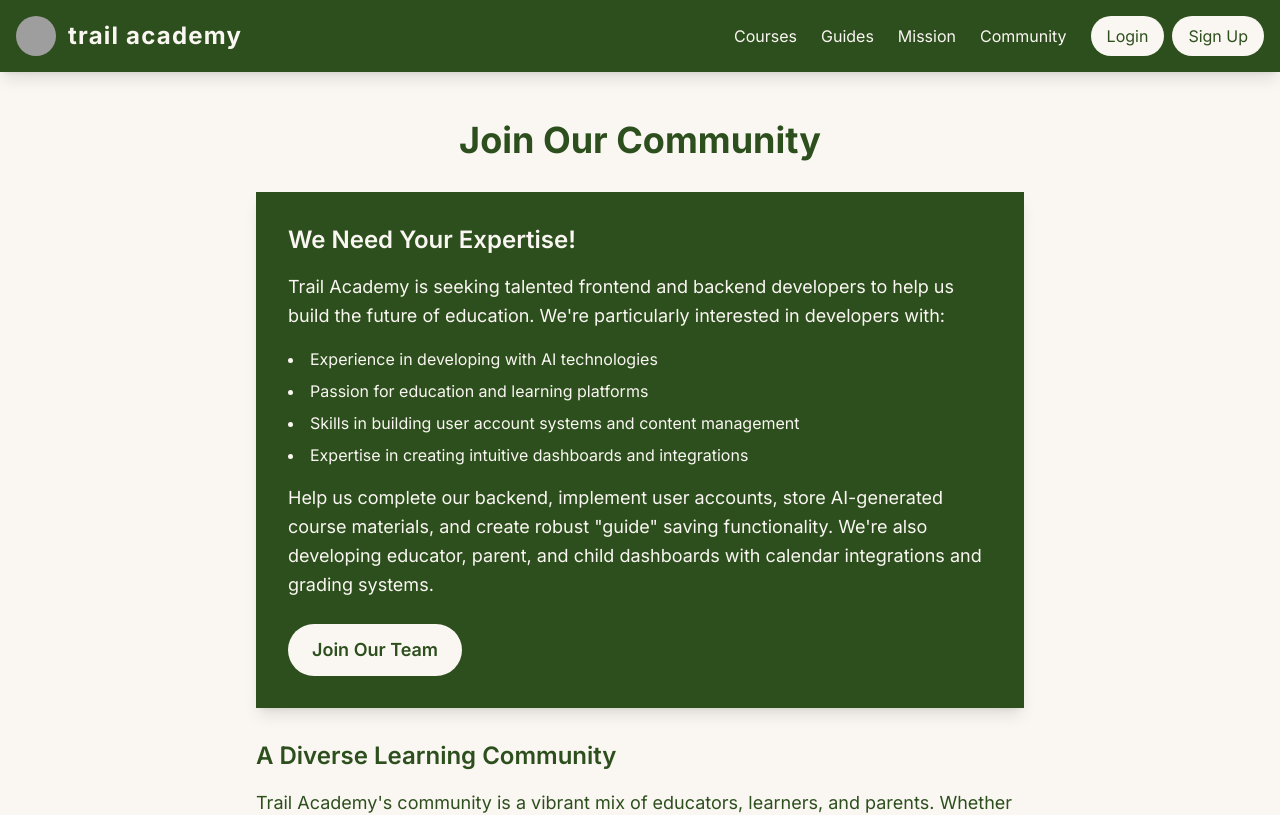
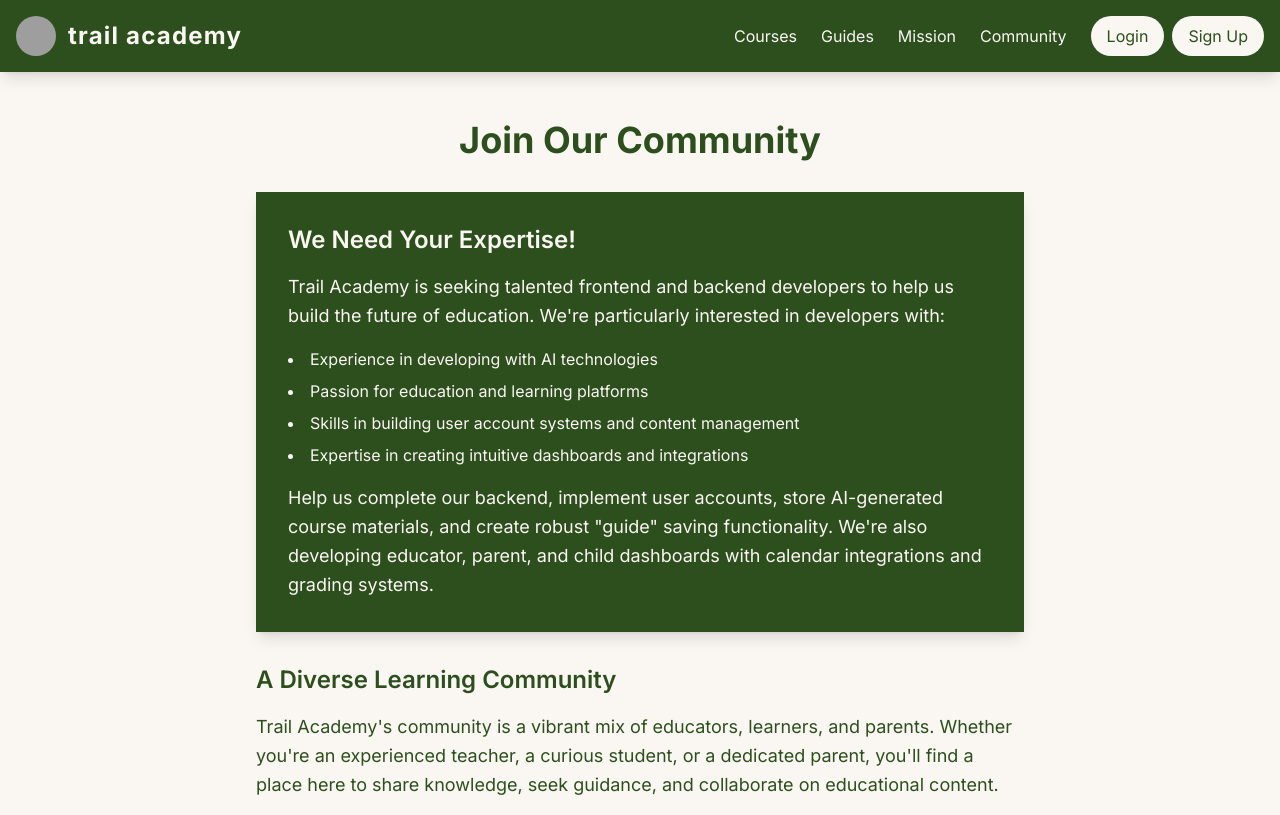
Before and after one commit to JakdragonX/trailacademy-frontend-real, a Next.js app: page /community in a window 1280 px wide. Shown: the top 815 px of the page. Built offline with nearby package versions, Linux system fonts and the light colour scheme; grey boxes are pictures that could not be loaded.

Commit message:
Update page.tsx
Removing unnecessary component/button.

```diff
--- a/app/community/page.tsx
+++ b/app/community/page.tsx
@@ -27,14 +27,6 @@ export default function CommunityPage() {
               robust "guide" saving functionality. We're also developing educator, parent, and child dashboards with
               calendar integrations and grading systems.
             </p>
-            <div className="mt-6">
-              <Link
-                href="/careers"
-                className="bg-[#FAF6F1] text-[#2D4F1E] px-6 py-3 rounded-full text-lg font-semibold hover:bg-[#FAF6F1]/90 transition-colors inline-block"
-              >
-                Join Our Team
-              </Link>
-            </div>
           </section>
 
           <section>
```
